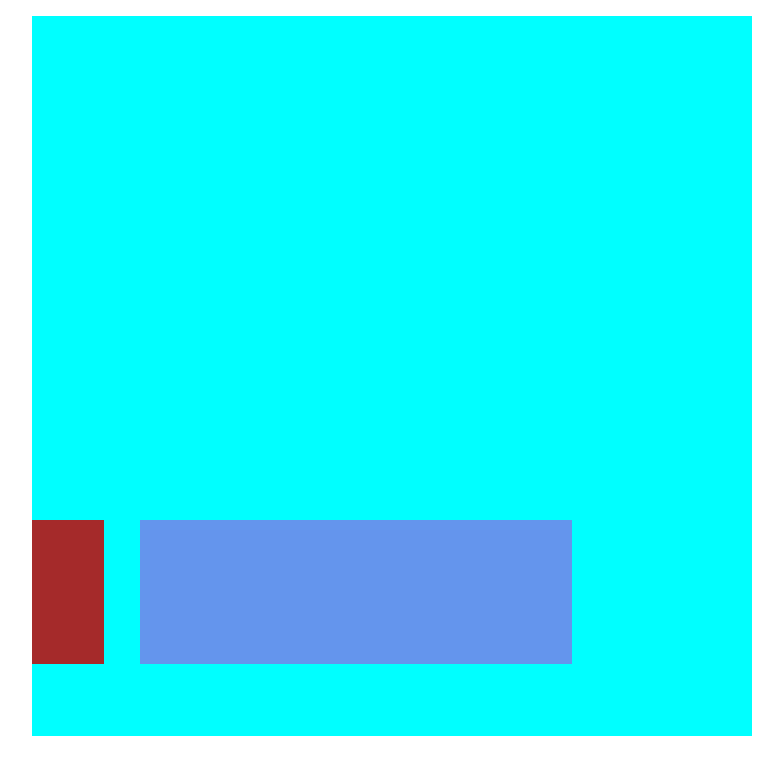
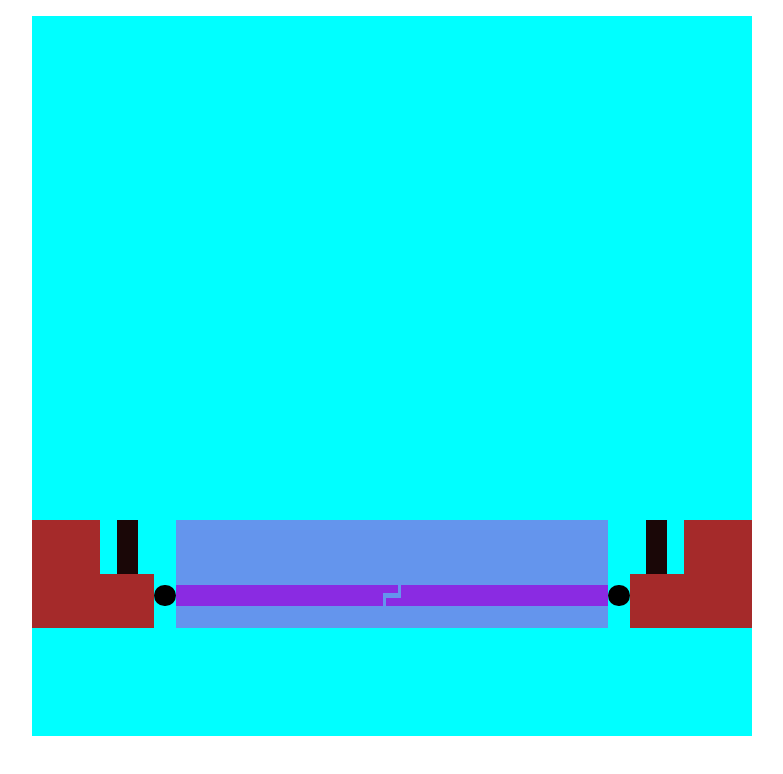
Before and after one commit to alinematollahi/Automatic-Gate-Opener-Website, a React (Create React App) app: page / in a window 1280 px wide. Shown: the top 774 px of the page, without its empty margins (248-1031 px from the left). Built offline with nearby package versions, Linux system fonts and the light colour scheme.

Commit message:
set styles for jsx elements

```diff
--- a/src/styles/swingDoorAnimation.css
+++ b/src/styles/swingDoorAnimation.css
@@ -12,30 +12,45 @@ height: 70%;
 
 #wall-left-1 {
     float: left;
-    width: 10%;
-    height: 20%;
+    width: 9.5%;
+    height: 15%;
     background-color: brown;
 }
 
 #part-3 {
     float: left;
-    width: 5%;
-    height: 20%;
+    width: 7.5%;
+    height: 15%;
 }
 
 #back-base-left {
-    width: 50%;
+    width: 40%;
     height: 50%;
     position: relative;
-    left: 25%;
-    color: rgb(26, 7, 7);
+    left: 30%;
+    background-color: rgb(26, 7, 7);
 }
 
+#wall-left-2 {
+    width: 100%;
+    height: 50%;
+    background-color: brown;
+}
 
+#hinge-container-left{
+    float: left;
+    width: 3%;
+    height: 15%;
+}
+
+#set-space-hinge-left{
+    width: 100%;
+    height: 60%;
+}
 #hinge-left {
     float: left;
-    width: 3%;
-    height: 3%;
+    width: 100%;
+    height: 20%;
     border-radius: 50%;
     background-color: black;
 }
@@ -43,6 +58,94 @@ height: 70%;
 #part-5 {
     float: left;
     width: 60%;
-    height: 20%;
+    height: 15%;
     background-color: cornflowerblue;
 }
+
+#set-space-doors{
+    width: 100%;
+    height: 60%;
+}
+
+#door-left {
+    float: left;
+    width: 48% ;
+    height: 20%;
+    background-color: blueviolet;
+}
+
+#edges {
+    float: left;
+    width: 4%;
+    height: 20%;
+}
+
+#door-right {
+    float: left;
+    width: 48% ;
+    height: 20%;
+    background-color: blueviolet;
+}
+
+#edge-left {
+    width: 85% ;
+    height: 40%;
+    background-color: blueviolet;
+}
+
+#set-space-edges{
+    width: 100%;
+    height: 20%;
+}
+
+#edge-right {
+    float: right;
+    width: 85% ;
+    height: 40%;
+    background-color: blueviolet;
+}
+
+#hinge-container-right{
+    float: left;
+    width: 3%;
+    height: 15%;
+}
+
+#set-space-hinge-right{
+    width: 100%;
+    height: 60%;
+}
+#hinge-right {
+    float: left;
+    width: 100%;
+    height: 20%;
+    border-radius: 50%;
+    background-color: black;
+}
+
+#part-7 {
+    float: left;
+    width: 7.5%;
+    height: 15%;
+}
+
+#back-base-right {
+    width: 40%;
+    height: 50%;
+    position: relative;
+    left: 30%;
+    background-color: rgb(26, 7, 7);
+}
+
+#wall-right-2 {
+    width: 100%;
+    height: 50%;
+    background-color: brown;
+}
+
+#wall-right-1 {
+    float: left;
+    width: 9.5%;
+    height: 15%;
+    background-color: brown;
+}
```
